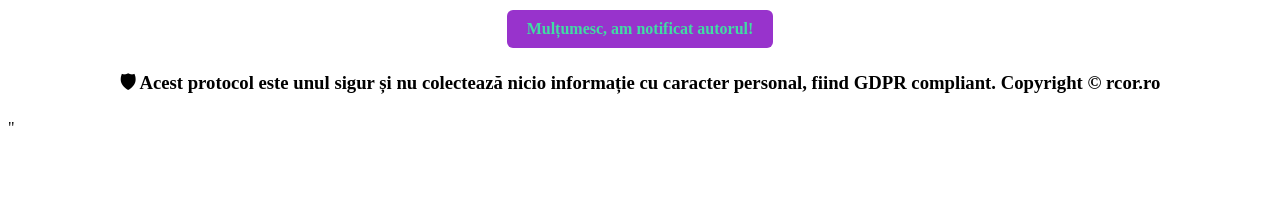
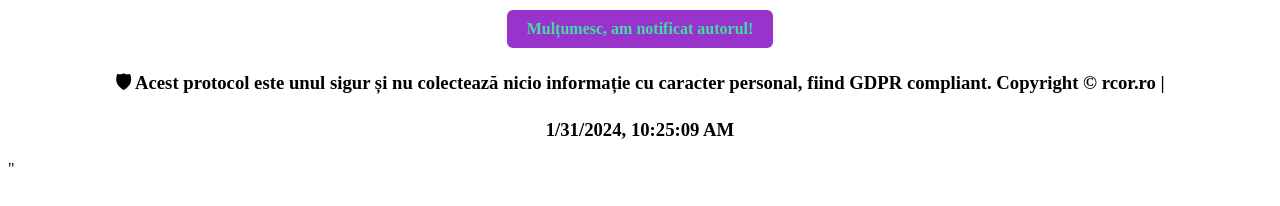
Before and after one commit to actuariat/actuariat.github.io, a plain HTML site: page index.html in a window 1280 px wide. Drawn offline with Linux system fonts and the light colour scheme.

Commit message:
Update index.html

```diff
--- a/index.html
+++ b/index.html
@@ -1 +1 @@
-<html><title>OK</title><body><table align='center'><tr><td style='background-color:#9833cc;border-radius:6px;padding:10px 20px;'><a style='color:#41dca3;text-decoration:none;font-weight:bold;' href='https://rcor.ro'>Mulțumesc, am notificat autorul!</a></td></tr></table><h3 align='center'>🛡 Acest protocol este unul sigur și nu colectează nicio informație cu caracter personal, fiind GDPR compliant. Copyright © rcor.ro</h3></body></html>"
+<html><title>OK</title><body><table align='center'><tr><td style='background-color:#9833cc;border-radius:6px;padding:10px 20px;'><a style='color:#41dca3;text-decoration:none;font-weight:bold;' href='https://rcor.ro'>Mulțumesc, am notificat autorul!</a></td></tr></table><h3 align='center'>🛡 Acest protocol este unul sigur și nu colectează nicio informație cu caracter personal, fiind GDPR compliant. Copyright © rcor.ro | <p id="datetime"></p> <script>  var now = new Date();var datetime = now.toLocaleString();document.getElementById("datetime").innerHTML = datetime;</script> </h3></body></html>"
```
